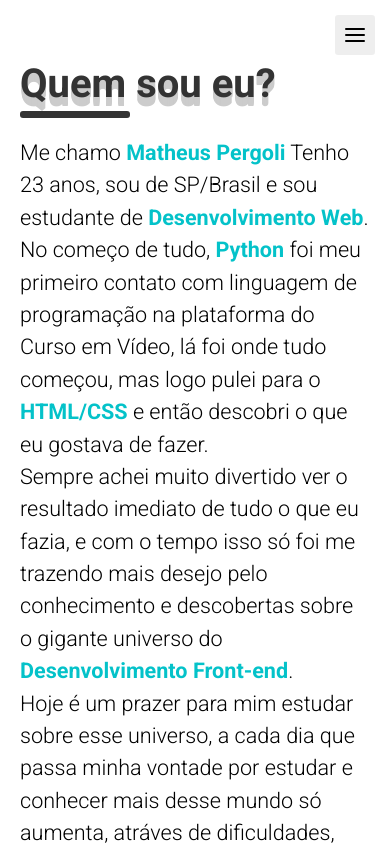
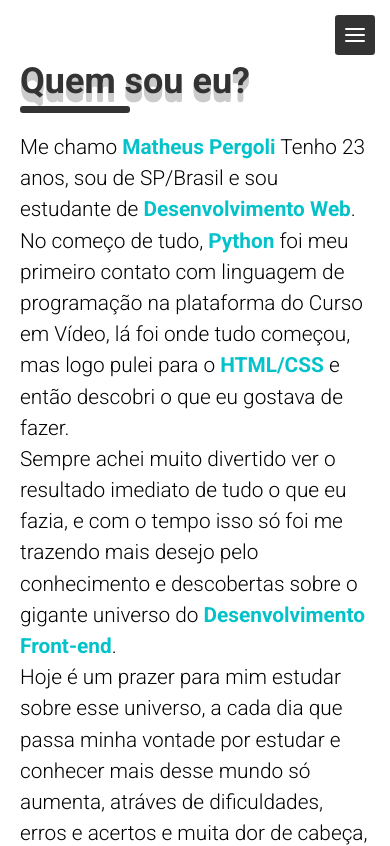
Before and after one commit to matheuspergoli/portfolio, a React (Vite) app: page /sobre in a window 390 px wide. Shown: the top 846 px of the page. Built offline with nearby package versions, Linux system fonts and the light colour scheme.

Commit message:
Arrumando tipografia e cores do botão mobile

```diff
--- a/src/Components/Habilidades/InfoSkill.tsx
+++ b/src/Components/Habilidades/InfoSkill.tsx
@@ -82,7 +82,7 @@ const ContainerMain = styled.main`
 
 const Title = styled.h1`
   color: #333;
-  font-size: clamp(1.8rem, 5vw, 2.5rem);
+  font-size: clamp(1.5rem, 5vw, 2rem);
 
   span {
     color: #04c2c9;
--- a/src/Components/Navbar/Navbar.tsx
+++ b/src/Components/Navbar/Navbar.tsx
@@ -57,7 +57,7 @@ const BtnMobile = styled.button`
   cursor: pointer;
   transition: all 100ms;
   border-radius: 0.2rem;
-  background-color: #eee;
+  background-color: #333;
   margin: 15px 15px 15px auto;
   border: 1px solid transparent;
 
@@ -67,7 +67,6 @@ const BtnMobile = styled.button`
     outline: none;
     color: #04c2c9;
     border-color: #04c2c9;
-    background-color: white;
     box-shadow: 0 0 0 3px #04c2c9;
   }
 
@@ -78,14 +77,15 @@ const BtnMobile = styled.button`
     width: 1.2rem;
     border-radius: 2px;
     transition: all 200ms;
-    background-color: currentColor;
-    box-shadow: 0 6px currentColor, 0 -6px currentColor;
+    background-color: white;
+    box-shadow: 0 6px white, 0 -6px white;
   }
 
   &.mobileButtonActive::after {
     width: 4px;
     height: 4px;
     transform: rotate(90deg);
+    background-color: currentColor;
     box-shadow: 0 8px currentColor, 0 -8px currentColor;
   }
 `
--- a/src/Components/Sobre/SobreMim.tsx
+++ b/src/Components/Sobre/SobreMim.tsx
@@ -9,7 +9,7 @@ const ContainerMain = styled.main`
 
 const Sobre = styled.section`
   max-width: 80rem;
-  font-size: 1.35rem;
+  font-size: 1.3rem;
 
   p {
     line-height: 1.5;
@@ -24,7 +24,7 @@ const Sobre = styled.section`
 const Title = styled.h1`
   position: relative;
   color: #333;
-  font-size: 2.5rem;
+  font-size: 2.25rem;
 
   &::after {
     content: '';
```
